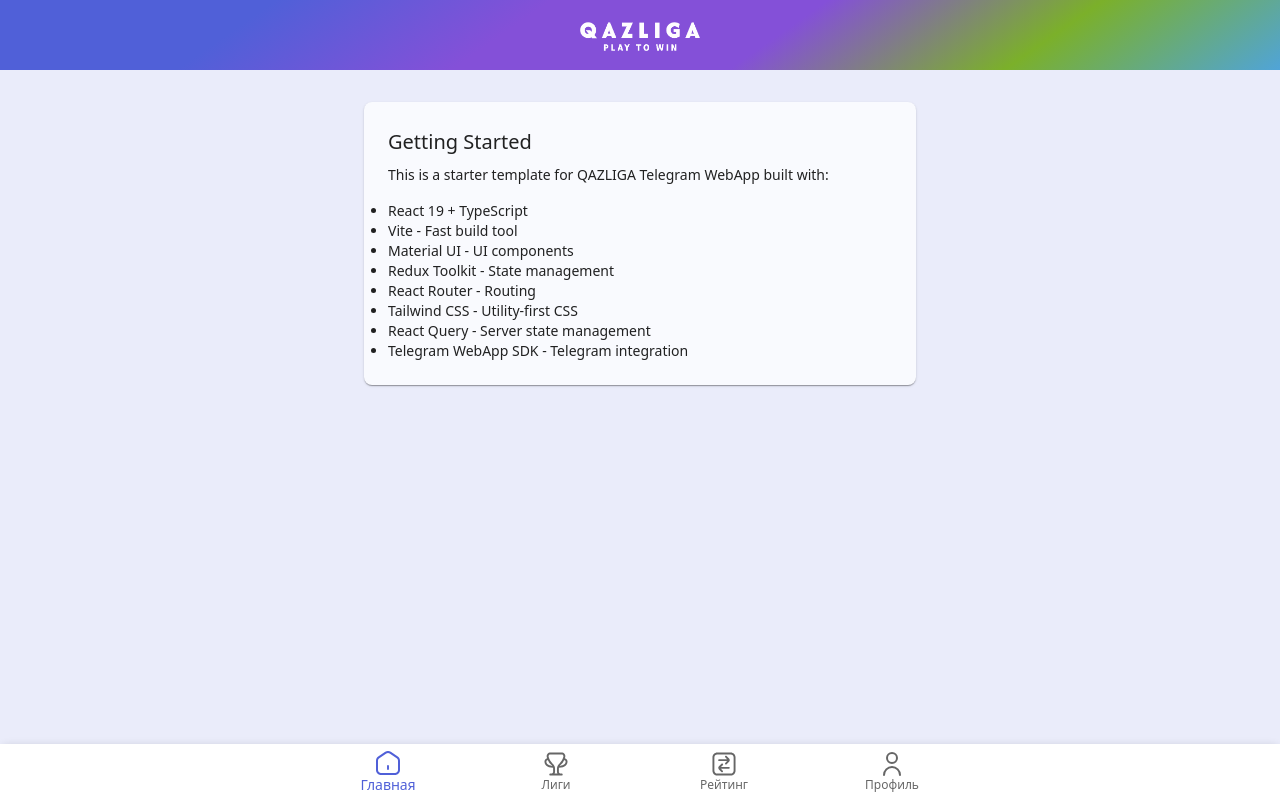
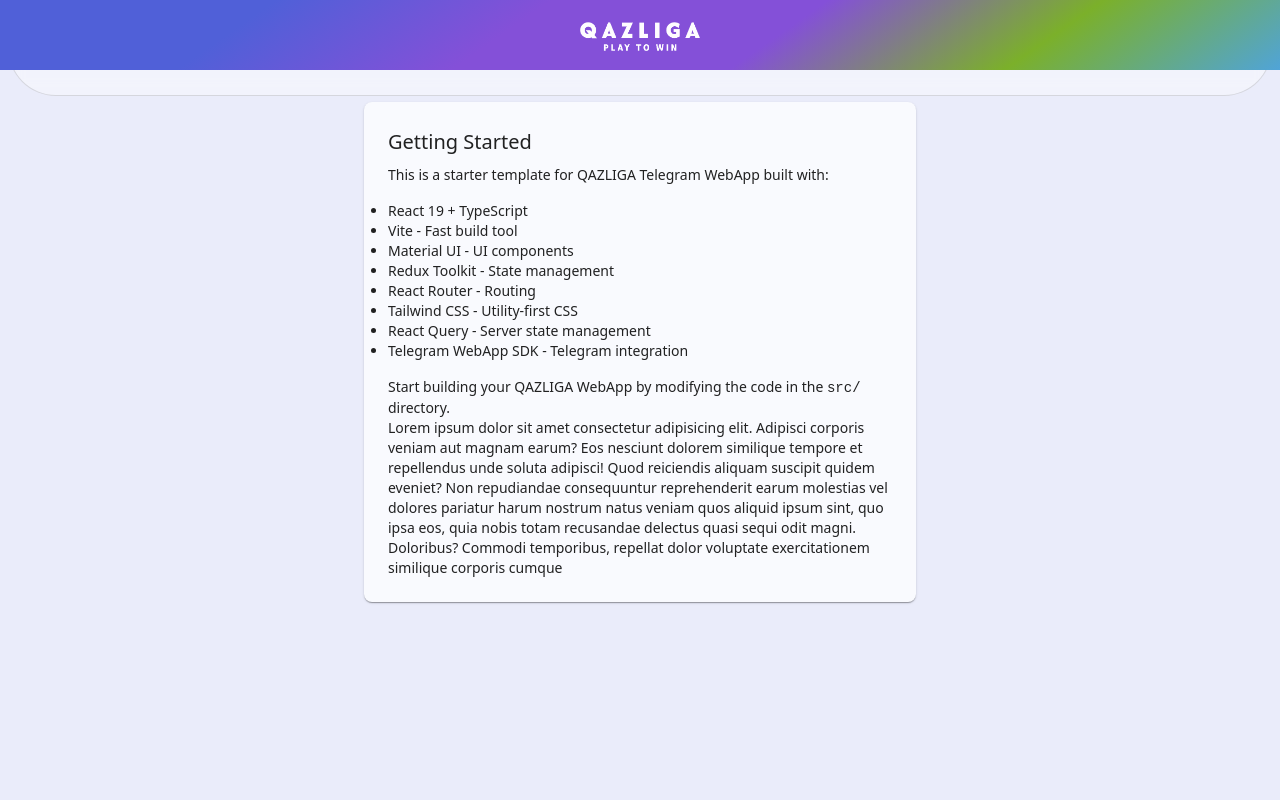
Before and after one commit to alinakassym/qazliga-webapp, a React (Vite) app: page / in a window 1280 px wide. Built offline with nearby package versions, Linux system fonts and the light colour scheme.

Commit message:
style(BottomNavigation): make with glass effect

```diff
--- a/src/components/BottomNavigation/BottomNavigation.tsx
+++ b/src/components/BottomNavigation/BottomNavigation.tsx
@@ -1,10 +1,8 @@
+// qazliga/src/components/BottomNavigation/BottomNavigation.tsx
+
 import type { FC } from 'react';
 import { useNavigate, useLocation } from 'react-router-dom';
-import {
-  BottomNavigation as MuiBottomNavigation,
-  BottomNavigationAction,
-  Paper,
-} from '@mui/material';
+import { BottomNavigation as MuiBottomNavigation, BottomNavigationAction } from '@mui/material';
 import { TabIcon } from '@/components';
 import { useSafePaddingBottom, useSafePlatform } from '@/hooks';
 
@@ -35,22 +33,28 @@
   };
 
   return (
-    <Paper
-      sx={{
+    <div
+      style={{
         position: 'fixed',
-        bottom: 0,
-        left: 0,
-        right: 0,
+        bottom: `${platform === 'ios' && safePaddingBottom + 6}px`,
+        left: 8,
+        right: 8,
+
         zIndex: 1000,
       }}
-      elevation={3}
     >
       <MuiBottomNavigation
         value={currentValue !== -1 ? currentValue : 0}
         onChange={handleChange}
         showLabels
         sx={{
-          pb: `${platform === 'ios' && safePaddingBottom + 2}px`,
+          height: { xs: 80, sm: 96 },
+          borderRadius: 40,
+          border: theme => `1px solid ${theme.palette.divider}`,
+          overflow: 'hidden',
+          backgroundColor: theme => theme.palette.bgOpacity,
+          backdropFilter: 'blur(8px)',
+          WebkitBackdropFilter: 'blur(8px)',
         }}
       >
         {navigationItems.map(item => (
@@ -67,6 +71,6 @@
           />
         ))}
       </MuiBottomNavigation>
-    </Paper>
+    </div>
   );
 };
--- a/src/pages/HomePage.tsx
+++ b/src/pages/HomePage.tsx
@@ -43,6 +43,19 @@
           <li>React Query - Server state management</li>
           <li>Telegram WebApp SDK - Telegram integration</li>
         </Typography>
+        <Typography variant="body2" sx={{ mt: 2 }}>
+          Start building your QAZLIGA WebApp by modifying the code in the <code>src/</code>{' '}
+          directory.
+          <p>
+            Lorem ipsum dolor sit amet consectetur adipisicing elit. Adipisci corporis veniam aut
+            magnam earum? Eos nesciunt dolorem similique tempore et repellendus unde soluta
+            adipisci! Quod reiciendis aliquam suscipit quidem eveniet? Non repudiandae consequuntur
+            reprehenderit earum molestias vel dolores pariatur harum nostrum natus veniam quos
+            aliquid ipsum sint, quo ipsa eos, quia nobis totam recusandae delectus quasi sequi odit
+            magni. Doloribus? Commodi temporibus, repellat dolor voluptate exercitationem similique
+            corporis cumque
+          </p>
+        </Typography>
       </Paper>
     </Container>
   );
```
